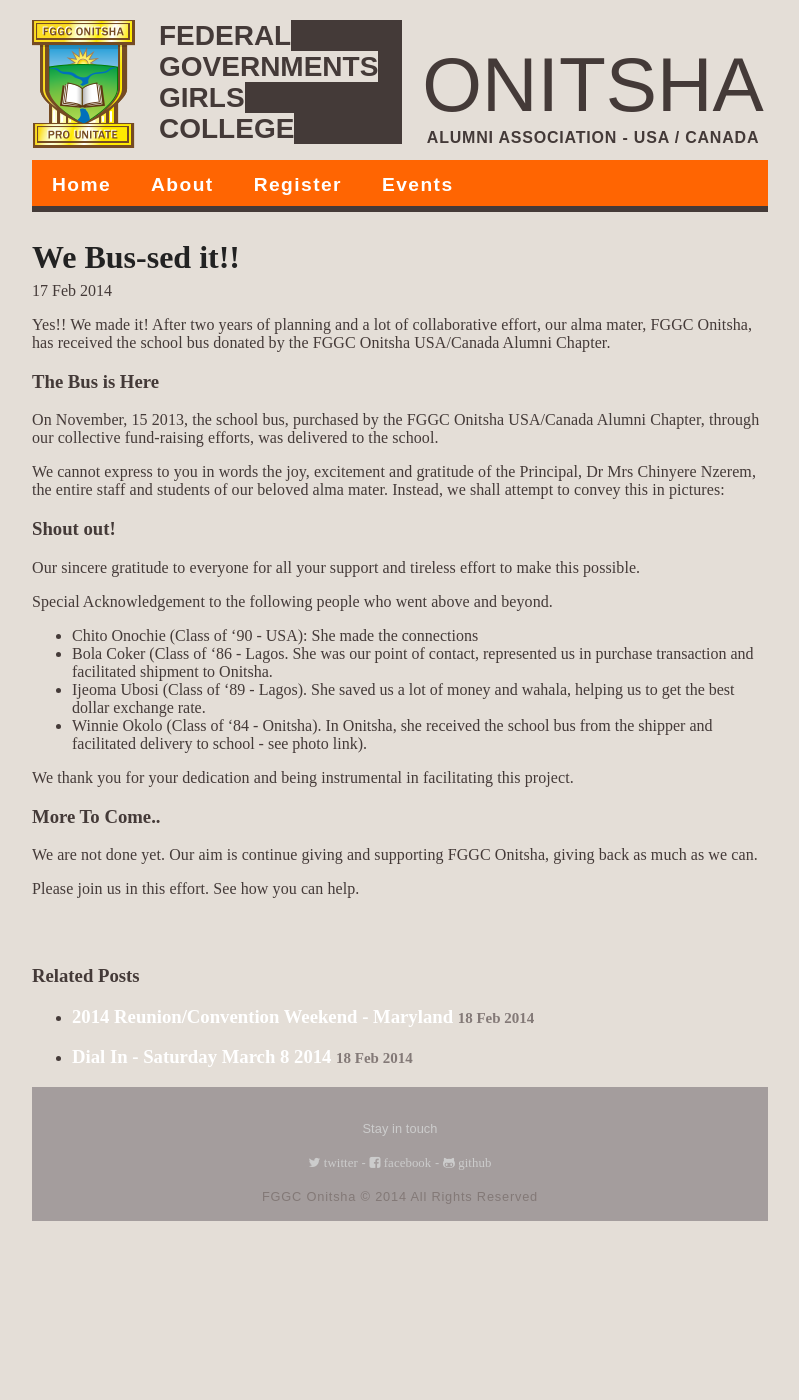
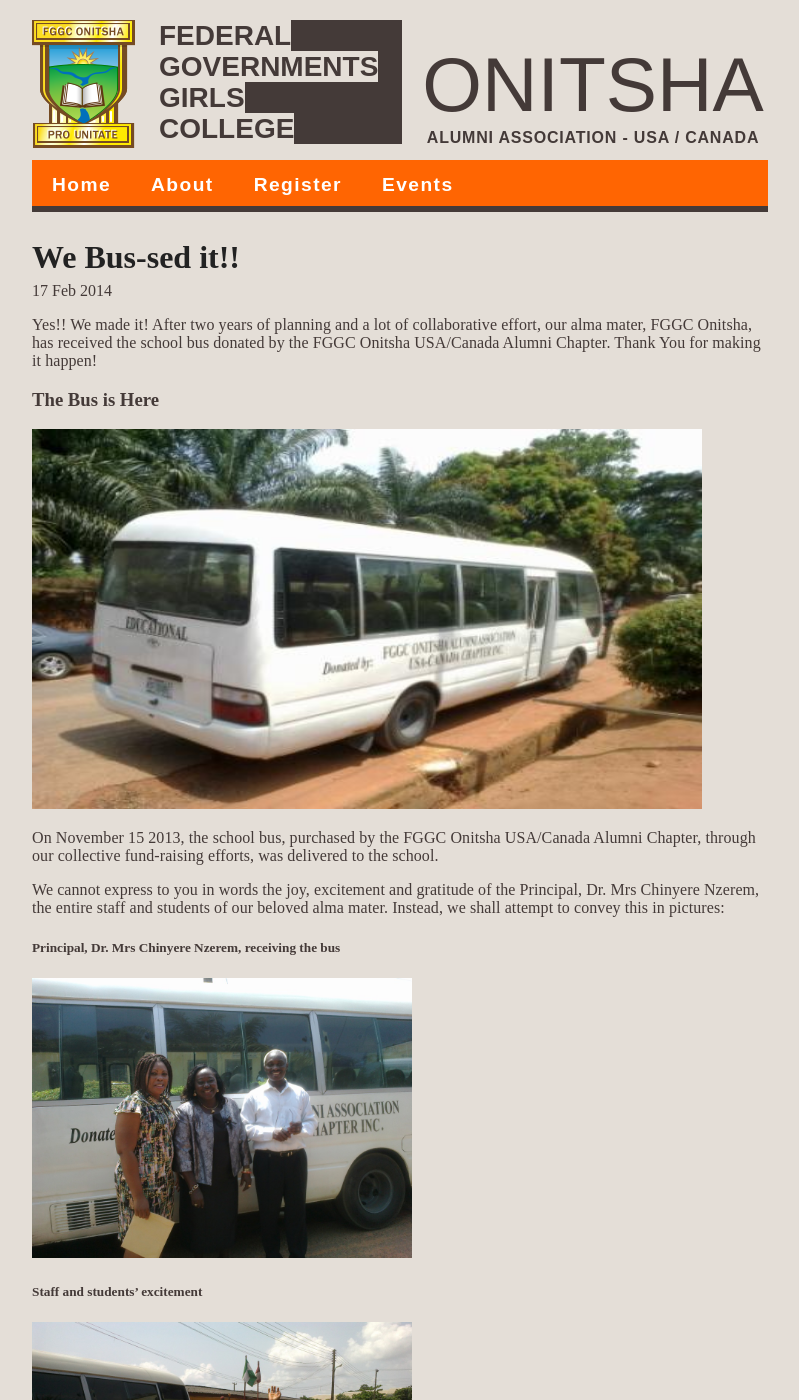
Before and after one commit to fggconitsha/fggconitsha, a Jekyll site: the page built from _posts/2014-02-18-schoolbusannouncement.markdown, in a window 1280 px wide and 1400 px high. Shown: the whole window, without its empty margins (208-1007 px from the left). Built offline with Jekyll 4.4.1, drawn with Linux system fonts in a browser that asks for light colours; nearby versions of some CDN libraries; Markdown is read by kramdown in place of the engine named in the settings; some of the changed text lies outside the part shown.

Commit message:
School bus announcement changes

```diff
--- a/_posts/2014-02-18-schoolbusannouncement.markdown
+++ b/_posts/2014-02-18-schoolbusannouncement.markdown
@@ -3,28 +3,36 @@
 title:  "We Bus-sed it!!"
 date:   2014-02-17
 ---
-Yes!! We made it! After two years of planning and a lot of collaborative effort, our alma mater, FGGC Onitsha, has received the school bus donated by the FGGC Onitsha USA/Canada Alumni Chapter.
+Yes!! We made it! After two years of planning and a lot of collaborative effort, our alma mater, FGGC Onitsha, has received the school bus donated by the FGGC Onitsha USA/Canada Alumni Chapter. Thank You for making it happen!
 
 
 ### The Bus is Here
-On November, 15 2013, the school bus, purchased by the FGGC Onitsha USA/Canada Alumni Chapter, through our collective fund-raising efforts, was delivered to the school.
+<img src="/images/schoolbus1.jpg" width="670" height="380" alt="School Bus">
 
-We cannot express to you in words the joy, excitement and gratitude of the Principal, Dr Mrs Chinyere Nzerem, the entire staff and students of our beloved alma mater. Instead, we shall attempt to convey this in pictures:
+On November 15 2013, the school bus, purchased by the FGGC Onitsha USA/Canada Alumni Chapter, through our collective fund-raising efforts, was delivered to the school.
+
+We cannot express to you in words the joy, excitement and gratitude of the Principal, Dr. Mrs Chinyere Nzerem, the entire staff and students of our beloved alma mater. Instead, we shall attempt to convey this in pictures:
+
+##### Principal, Dr. Mrs Chinyere Nzerem, receiving the bus
+<img src="/images/schoolbusprincipal.jpg" width="380" height="280" alt="School Bus">
+##### Staff and students' excitement
+<img src="/images/schoolbusceleb.jpg" width="380" height="280" alt="Celebration">
+##### Going for a ride
+<img src="/images/schoolbusinside.jpg" width="380" height="280" alt="Riding">
 
 
 ### Shout out!
-Our sincere gratitude to everyone for all your support and tireless effort to make this
-possible.
+Our sincere gratitude to everyone for all your support and tireless effort.
 
 Special Acknowledgement to the following people who went above and beyond.
-- Chito Onochie (Class of '90 - USA): She made the connections
-- Bola Coker (Class of '86 - Lagos. She was our point of contact, represented us in purchase transaction and facilitated shipment to Onitsha.
+- Chito Onochie (Class of '90 - USA): She made the connections.
+- Bola Coker (Class of '86 - Lagos). She was our point of contact, represented us in the purchase transaction and facilitated shipment to Onitsha.
 - Ijeoma Ubosi (Class of '89 - Lagos). She saved us a lot of money and wahala, helping us to get the best dollar exchange rate.
 - Winnie Okolo (Class of '84 - Onitsha). In Onitsha, she received the school bus from the shipper and facilitated delivery to school - see photo link).
 
 We thank you for your dedication and being instrumental in facilitating this project.
 
-### More To Come..
-We are not done yet. Our aim is continue giving and supporting FGGC Onitsha, giving back as much as we can.
+### More To Come...
+We are not done yet. Our aim is continue supporting FGGC Onitsha, giving back as much as we can.
 
 Please join us in this effort. See how you can help.
```
Also changed, not shown: images/schoolbus1.jpg (added), images/schoolbusceleb.jpg (added), images/schoolbusinside.jpg (added), images/schoolbusprincipal.jpg (added).
